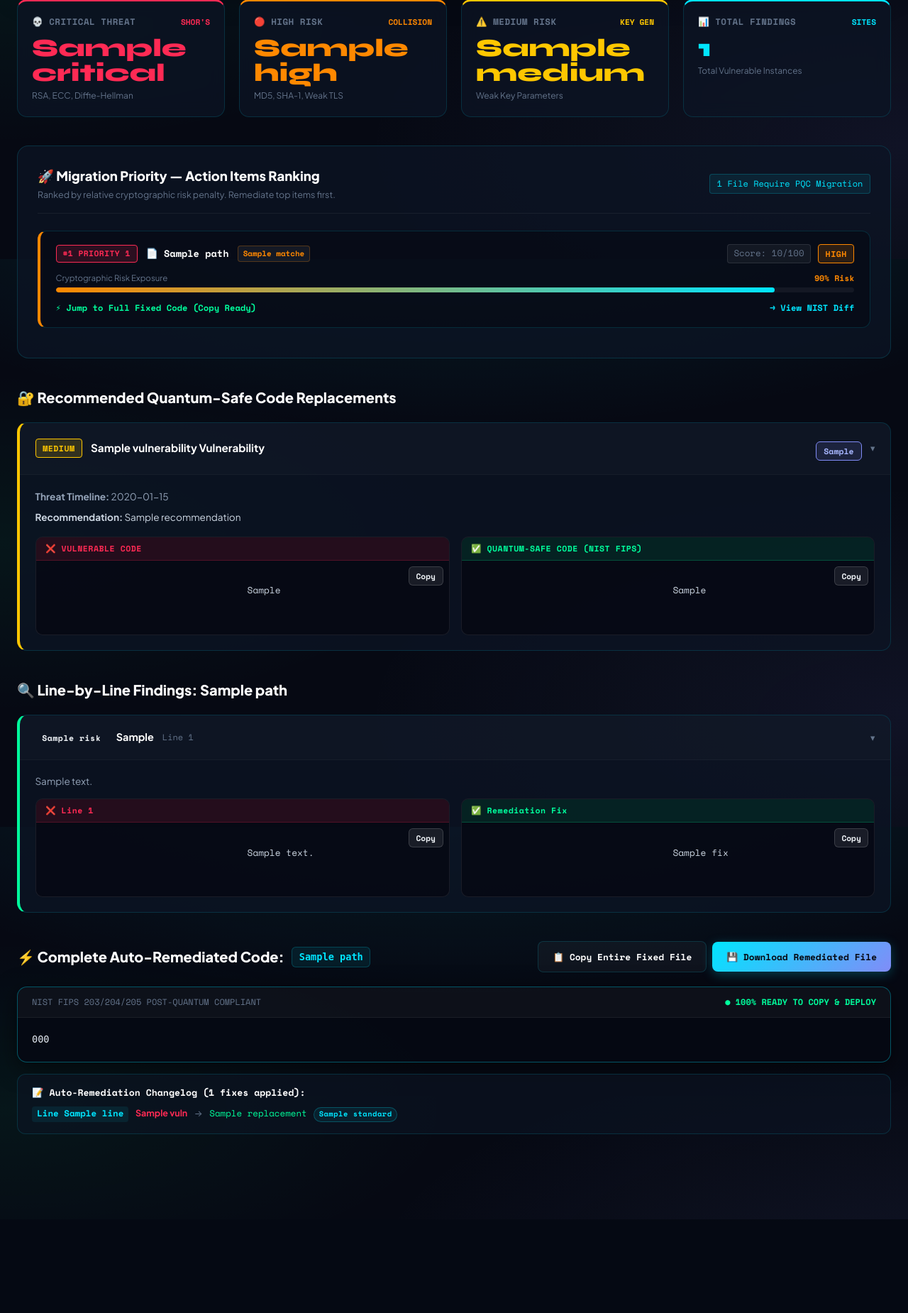
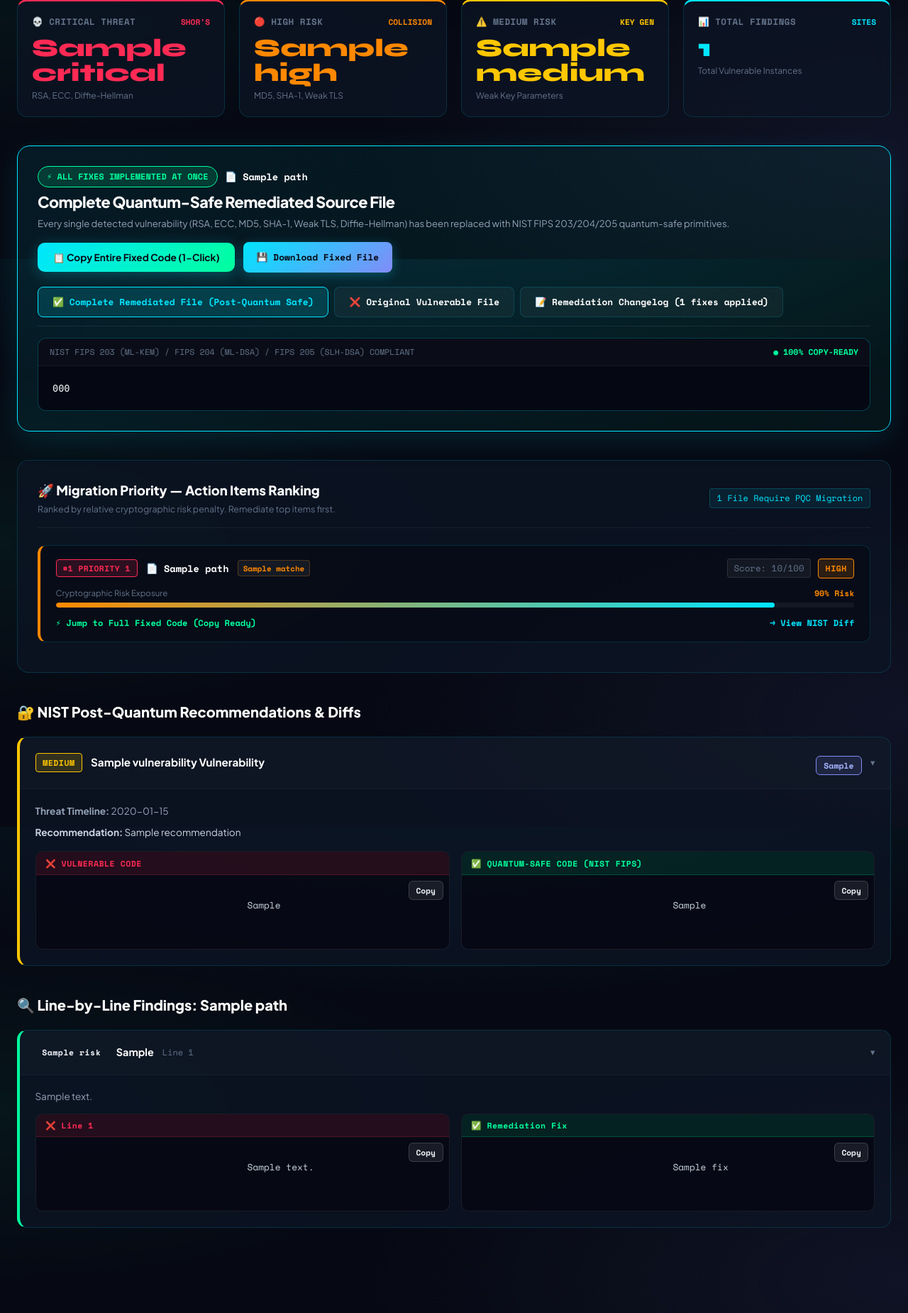
Before and after one commit to Sabibaa-Bhanu/QuantumReady, a Flask app: template templates/index.html in a window 1280 px wide. Shown: the part 435-2285 px from the top of the page at 71% size. Before the commit the page ends 2153 px from the top, so only its background shows below. Run offline with Flask 2, Linux system fonts and the light colour scheme; the template is opened without the code that fills it: most values are stand-ins (such as "Sample title", 1, 10 or a date in 2020); some libraries are stand-ins or nearby versions.

Commit message:
feat: display complete auto-remediated file with all fixes at once in primary dashboard view

```diff
--- a/templates/index.html
+++ b/templates/index.html
@@ -980,6 +980,99 @@
             </div>
         </div>
 
+        <!-- 1.5. COMPLETE AUTO-REMEDIATED SOURCE FILE (HERO FEATURE — ALL FIXES IMPLEMENTED AT ONCE) -->
+        {% if report.report and report.report.files %}
+        {% for f in report.report.files %}
+        {% if f.fixed_code and (f.matches or (f.findings and f.findings|length > 0)) %}
+        <div class="vuln-cards-section" id="full-fixed-{{ loop.index }}" style="margin-bottom: 2.5rem;">
+            <div style="background: linear-gradient(135deg, rgba(0, 229, 255, 0.08), rgba(0, 255, 157, 0.05)); border: 1px solid var(--cyan); border-radius: 18px; padding: 1.75rem; box-shadow: 0 12px 40px rgba(0, 229, 255, 0.12); position: relative;">
+
+                <!-- Card Header -->
+                <div style="display: flex; align-items: center; justify-content: space-between; margin-bottom: 1.25rem; flex-wrap: wrap; gap: 1rem;">
+                    <div>
+                        <div style="display: flex; align-items: center; gap: 0.65rem; margin-bottom: 0.35rem;">
+                            <span class="live-pulse-badge" style="background: rgba(0, 255, 157, 0.15); border-color: var(--green); color: var(--green);">
+                                ⚡ ALL FIXES IMPLEMENTED AT ONCE
+                            </span>
+                            <span style="font-family: var(--font-mono); font-size: 0.85rem; font-weight: 700; color: var(--white);">
+                                📄 {{ f.path }}
+                            </span>
+                        </div>
+                        <h2 style="font-size: 1.35rem; font-weight: 800; color: var(--white); letter-spacing: -0.5px;">
+                            Complete Quantum-Safe Remediated Source File
+                        </h2>
+                        <p style="font-size: 0.82rem; color: #94A3B8; margin-top: 0.2rem;">
+                            Every single detected vulnerability (RSA, ECC, MD5, SHA-1, Weak TLS, Diffie-Hellman) has been replaced with NIST FIPS 203/204/205 quantum-safe primitives.
+                        </p>
+                    </div>
+
+                    <!-- Quick Action Buttons -->
+                    <div style="display: flex; align-items: center; gap: 0.75rem; flex-wrap: wrap;">
+                        <button class="btn-pro" style="margin-top: 0; padding: 0.75rem 1.35rem; font-size: 0.85rem; width: auto; background: linear-gradient(135deg, var(--cyan), var(--green));" onclick="copyFullFileCode('full-fixed-code-{{ loop.index }}', this)">
+                            📋 Copy Entire Fixed Code (1-Click)
+                        </button>
+                        <button class="btn-export primary" style="cursor: pointer; padding: 0.75rem 1.15rem;" onclick="downloadFixedFile('{{ f.path }}', 'full-fixed-code-{{ loop.index }}')">
+                            💾 Download Fixed File
+                        </button>
+                    </div>
+                </div>
+
+                <!-- Code View Selector Tabs -->
+                <div style="display: flex; gap: 0.5rem; margin-bottom: 1rem; border-bottom: 1px solid rgba(255, 255, 255, 0.08); padding-bottom: 0.75rem; flex-wrap: wrap;">
+                    <button class="btn-export active" id="tab-btn-fixed-{{ loop.index }}" style="background: rgba(0, 229, 255, 0.15); border-color: var(--cyan); color: var(--cyan); cursor: pointer;" onclick="switchCodeTab('{{ loop.index }}', 'fixed')">
+                        ✅ Complete Remediated File (Post-Quantum Safe)
+                    </button>
+                    <button class="btn-export" id="tab-btn-orig-{{ loop.index }}" style="cursor: pointer;" onclick="switchCodeTab('{{ loop.index }}', 'orig')">
+                        ❌ Original Vulnerable File
+                    </button>
+                    {% if f.changelog %}
+                    <button class="btn-export" id="tab-btn-log-{{ loop.index }}" style="cursor: pointer;" onclick="switchCodeTab('{{ loop.index }}', 'log')">
+                        📝 Remediation Changelog ({{ f.changelog|length }} fixes applied)
+                    </button>
+                    {% endif %}
+                </div>
+
+                <!-- View 1: Fixed Code Container -->
+                <div id="view-fixed-{{ loop.index }}" style="background: rgba(6, 9, 19, 0.95); border: 1px solid rgba(0, 229, 255, 0.25); border-radius: 12px; overflow: hidden; position: relative;">
+                    <div style="display: flex; align-items: center; justify-content: space-between; padding: 0.65rem 1rem; background: rgba(255,255,255,0.02); border-bottom: 1px solid rgba(255,255,255,0.06); font-family: var(--font-mono); font-size: 0.72rem; color: var(--muted);">
+                        <span>NIST FIPS 203 (ML-KEM) / FIPS 204 (ML-DSA) / FIPS 205 (SLH-DSA) COMPLIANT</span>
+                        <span style="color: var(--green); font-weight: 700;">● 100% COPY-READY</span>
+                    </div>
+                    <pre style="margin: 0; padding: 1.25rem; overflow-x: auto; font-family: var(--font-mono); font-size: 0.85rem; line-height: 1.65; color: #F1F5F9; max-height: 560px;"><code id="full-fixed-code-{{ loop.index }}">{{ f.fixed_code }}</code></pre>
+                </div>
+
+                <!-- View 2: Original Code Container -->
+                <div id="view-orig-{{ loop.index }}" style="display: none; background: rgba(6, 9, 19, 0.95); border: 1px solid rgba(255, 42, 84, 0.25); border-radius: 12px; overflow: hidden; position: relative;">
+                    <div style="display: flex; align-items: center; justify-content: space-between; padding: 0.65rem 1rem; background: rgba(255,255,255,0.02); border-bottom: 1px solid rgba(255,255,255,0.06); font-family: var(--font-mono); font-size: 0.72rem; color: var(--red);">
+                        <span>ORIGINAL CODE WITH DETECTED QUANTUM VULNERABILITIES</span>
+                        <span>⚠️ VULNERABLE</span>
+                    </div>
+                    <pre style="margin: 0; padding: 1.25rem; overflow-x: auto; font-family: var(--font-mono); font-size: 0.85rem; line-height: 1.65; color: #CBD5E1; max-height: 560px;"><code id="full-orig-code-{{ loop.index }}">{{ f.original_code }}</code></pre>
+                </div>
+
+                <!-- View 3: Changelog Container -->
+                {% if f.changelog %}
+                <div id="view-log-{{ loop.index }}" style="display: none; background: rgba(6, 9, 19, 0.95); border: 1px solid rgba(255, 255, 255, 0.1); border-radius: 12px; padding: 1.25rem;">
+                    <div style="display: grid; gap: 0.65rem;">
+                        {% for c in f.changelog %}
+                        <div style="font-size: 0.8rem; display: flex; align-items: center; gap: 0.75rem; flex-wrap: wrap; background: rgba(255,255,255,0.02); padding: 0.65rem 0.85rem; border-radius: 8px; border: 1px solid rgba(255,255,255,0.04);">
+                            <span style="font-family: var(--font-mono); color: var(--cyan); background: rgba(0,229,255,0.08); padding: 0.15rem 0.55rem; border-radius: 4px; font-weight: 700;">Line {{ c.line }}</span>
+                            <strong style="color: var(--red);">{{ c.vuln }}</strong>
+                            <span style="color: var(--muted);">→</span>
+                            <span style="color: var(--green); font-family: var(--font-mono); font-weight: 700;">{{ c.replacement }}</span>
+                            <span class="tag-pill" style="font-size: 0.68rem; margin-left: auto;">{{ c.standard }}</span>
+                        </div>
+                        {% endfor %}
+                    </div>
+                </div>
+                {% endif %}
+
+            </div>
+        </div>
+        {% endif %}
+        {% endfor %}
+        {% endif %}
+
         <!-- 2. MIGRATION PRIORITY SECTION (SORTED HIGHEST -> LOWEST RISK) -->
         {% set vulnerable_files = [] %}
         {% if report.report and report.report.files %}
@@ -1062,7 +1155,7 @@
         <!-- 3. RECOMMENDED QUANTUM-SAFE CODE REPLACEMENTS -->
         {% if report.report and report.report.recommendations %}
         <div class="vuln-cards-section">
-            <div class="section-title">🔐 Recommended Quantum-Safe Code Replacements</div>
+            <div class="section-title">🔐 NIST Post-Quantum Recommendations & Diffs</div>
             <div>
                 {% for rec in report.report.recommendations %}
                 {% set risk_class = 'crit' if rec.vulnerability in ['RSA','ECC','DiffieHellman','WeakRSAKeySize'] else 'high' if rec.vulnerability in ['MD5','SHA1','WeakTLS'] else 'med' %}
@@ -1152,59 +1245,6 @@
                 </div>
                 {% endfor %}
             </div>
-        </div>
-        {% endif %}
-        {% endfor %}
-        {% endif %}
-
-        <!-- 4. FULL AUTO-REMEDIATED SOURCE FILES (1-CLICK COPY READY) -->
-        {% if report.report and report.report.files %}
-        {% for f in report.report.files %}
-        {% if f.fixed_code and (f.matches or (f.findings and f.findings|length > 0)) %}
-        <div class="vuln-cards-section" id="full-fixed-{{ loop.index }}">
-            <div class="section-title" style="display: flex; align-items: center; justify-content: space-between; flex-wrap: wrap; gap: 0.75rem;">
-                <div style="display: flex; align-items: center; gap: 0.65rem;">
-                    <span>⚡ Complete Auto-Remediated Code:</span>
-                    <code style="color: var(--cyan); background: rgba(0,229,255,0.08); padding: 0.2rem 0.6rem; border-radius: 6px; font-size: 0.85rem; border: 1px solid rgba(0,229,255,0.2);">{{ f.path }}</code>
-                </div>
-                <div style="display: flex; align-items: center; gap: 0.5rem;">
-                    <button class="btn-export" style="cursor: pointer;" onclick="copyFullFileCode('full-fixed-code-{{ loop.index }}', this)">
-                        📋 Copy Entire Fixed File
-                    </button>
-                    <button class="btn-export primary" style="cursor: pointer;" onclick="downloadFixedFile('{{ f.path }}', 'full-fixed-code-{{ loop.index }}')">
-                        💾 Download Remediated File
-                    </button>
-                </div>
-            </div>
-
-            <!-- Full Code Box -->
-            <div style="background: rgba(6, 9, 19, 0.9); border: 1px solid var(--border-glow); border-radius: 14px; overflow: hidden; box-shadow: 0 8px 32px rgba(0,0,0,0.5);">
-                <div style="display: flex; align-items: center; justify-content: space-between; padding: 0.75rem 1.25rem; background: rgba(255,255,255,0.03); border-bottom: 1px solid rgba(255,255,255,0.06); font-family: var(--font-mono); font-size: 0.75rem; color: var(--muted);">
-                    <span>NIST FIPS 203/204/205 POST-QUANTUM COMPLIANT</span>
-                    <span style="color: var(--green); font-weight: 700;">● 100% READY TO COPY & DEPLOY</span>
-                </div>
-                <pre style="margin: 0; padding: 1.25rem; overflow-x: auto; font-family: var(--font-mono); font-size: 0.85rem; line-height: 1.6; color: #E2E8F0; max-height: 540px;"><code id="full-fixed-code-{{ loop.index }}">{{ f.fixed_code }}</code></pre>
-            </div>
-
-            <!-- Remediation Changelog Table -->
-            {% if f.changelog %}
-            <div style="margin-top: 1rem; background: rgba(13, 20, 36, 0.6); border: 1px solid var(--border); border-radius: 12px; padding: 1rem 1.25rem;">
-                <strong style="font-size: 0.82rem; color: var(--white); display: block; margin-bottom: 0.6rem; font-family: var(--font-mono);">
-                    📝 Auto-Remediation Changelog ({{ f.changelog|length }} fixes applied):
-                </strong>
-                <div style="display: grid; gap: 0.5rem;">
-                    {% for c in f.changelog %}
-                    <div style="font-size: 0.78rem; display: flex; align-items: baseline; gap: 0.6rem; flex-wrap: wrap;">
-                        <span style="font-family: var(--font-mono); color: var(--cyan); background: rgba(0,229,255,0.08); padding: 0.1rem 0.45rem; border-radius: 4px; font-weight: 700;">Line {{ c.line }}</span>
-                        <strong style="color: var(--red);">{{ c.vuln }}</strong>
-                        <span style="color: var(--muted);">→</span>
-                        <span style="color: var(--green); font-family: var(--font-mono);">{{ c.replacement }}</span>
-                        <span class="tag-pill" style="font-size: 0.65rem; padding: 0.1rem 0.4rem;">{{ c.standard }}</span>
-                    </div>
-                    {% endfor %}
-                </div>
-            </div>
-            {% endif %}
         </div>
         {% endif %}
         {% endfor %}
@@ -1417,6 +1457,35 @@
             URL.revokeObjectURL(url);
         }
 
+        function switchCodeTab(index, tab) {
+            const fixedView = document.getElementById('view-fixed-' + index);
+            const origView = document.getElementById('view-orig-' + index);
+            const logView = document.getElementById('view-log-' + index);
+            const btnFixed = document.getElementById('tab-btn-fixed-' + index);
+            const btnOrig = document.getElementById('tab-btn-orig-' + index);
+            const btnLog = document.getElementById('tab-btn-log-' + index);
+
+            if (fixedView) fixedView.style.display = (tab === 'fixed') ? 'block' : 'none';
+            if (origView) origView.style.display = (tab === 'orig') ? 'block' : 'none';
+            if (logView) logView.style.display = (tab === 'log') ? 'block' : 'none';
+
+            if (btnFixed) {
+                btnFixed.style.background = (tab === 'fixed') ? 'rgba(0, 229, 255, 0.15)' : 'rgba(255,255,255,0.04)';
+                btnFixed.style.borderColor = (tab === 'fixed') ? 'var(--cyan)' : 'var(--border)';
+                btnFixed.style.color = (tab === 'fixed') ? 'var(--cyan)' : 'var(--white)';
+            }
+            if (btnOrig) {
+                btnOrig.style.background = (tab === 'orig') ? 'rgba(255, 42, 84, 0.15)' : 'rgba(255,255,255,0.04)';
+                btnOrig.style.borderColor = (tab === 'orig') ? 'var(--red)' : 'var(--border)';
+                btnOrig.style.color = (tab === 'orig') ? 'var(--red)' : 'var(--white)';
+            }
+            if (btnLog) {
+                btnLog.style.background = (tab === 'log') ? 'rgba(0, 255, 157, 0.15)' : 'rgba(255,255,255,0.04)';
+                btnLog.style.borderColor = (tab === 'log') ? 'var(--green)' : 'var(--border)';
+                btnLog.style.color = (tab === 'log') ? 'var(--green)' : 'var(--white)';
+            }
+        }
+
         // Live WebSocket Scanning via Socket.IO
         let socket = null;
         let findingsCounter = 0;
```
